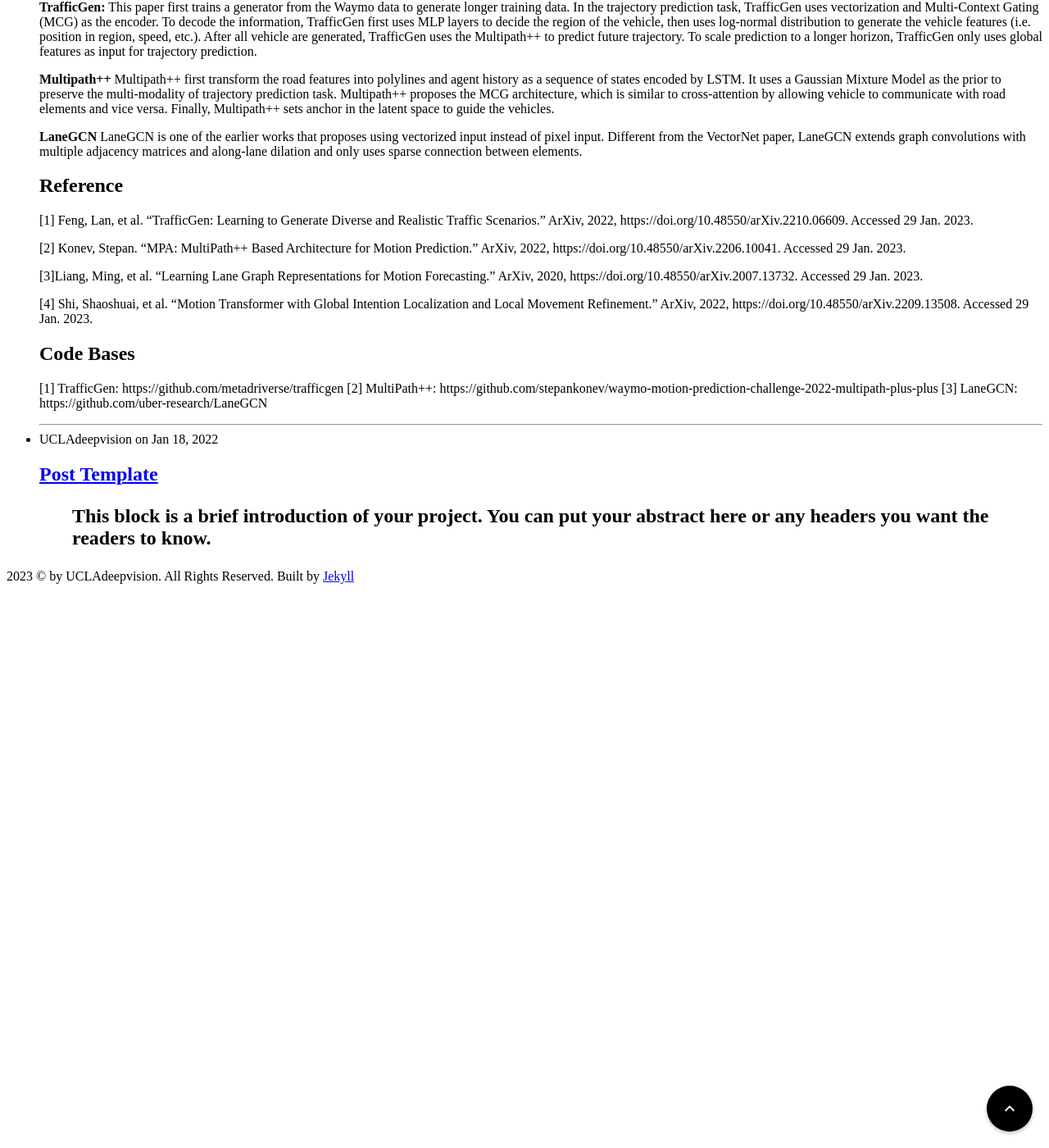
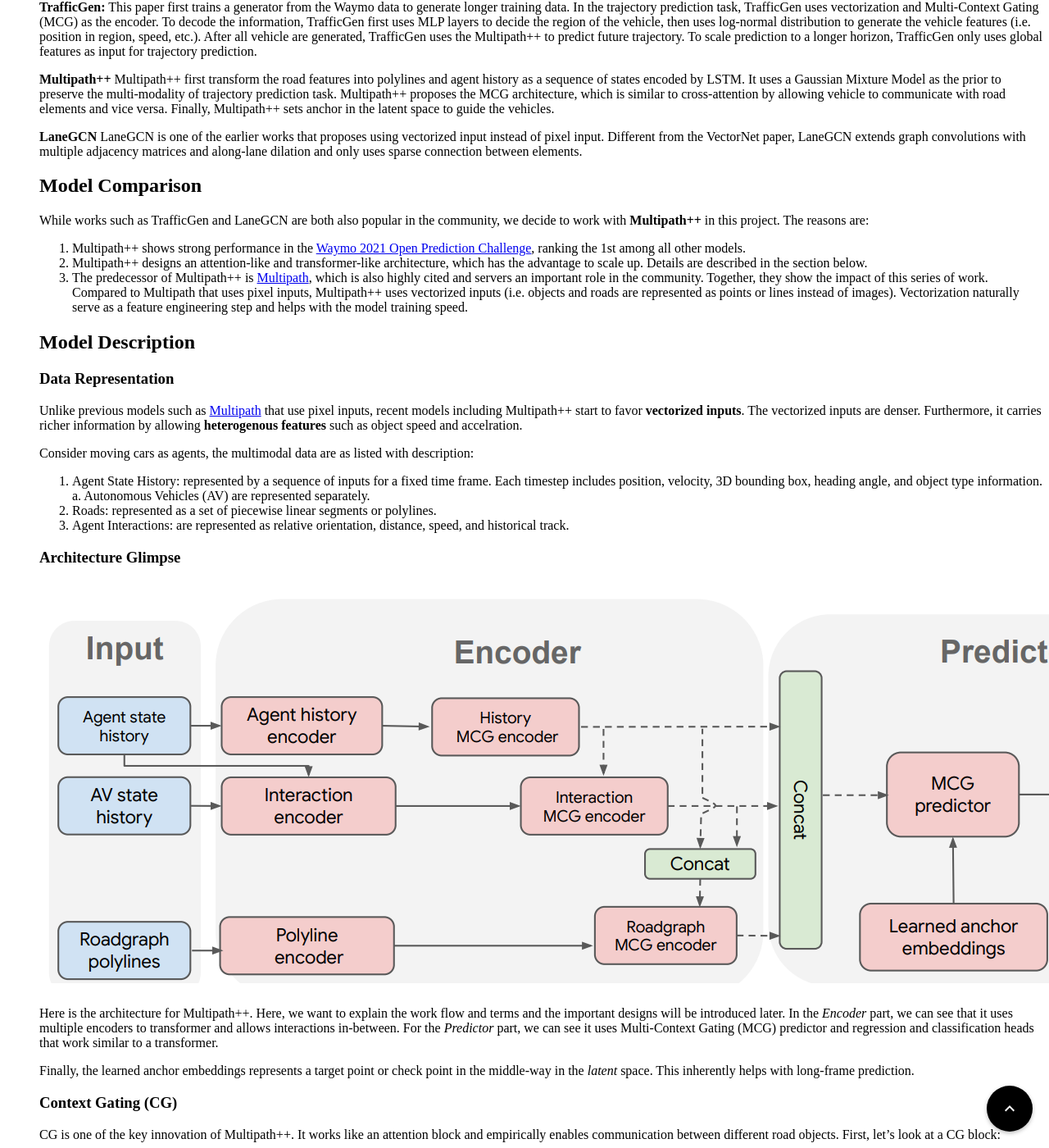
Before and after one commit to UCLAdeepvision/CS188-Projects-2023Winter, a Jekyll site: the page built from index.html, in a window 1280 px wide and 1400 px high, scrolled down 477 px. Shown: the whole window at 82% size. Built offline with Jekyll 4.4.1, drawn with Linux system fonts in a browser that asks for light colours; some of the changed text lies outside the part shown.

Commit message:
model descriptions

```diff
--- a/_posts/2023-01-27-team03-trajectory_pred_plan.md
+++ b/_posts/2023-01-27-team03-trajectory_pred_plan.md
@@ -17,7 +17,6 @@
 **TrafficGen:**
 This paper first trains a generator from the Waymo data to generate longer training data. In the trajectory prediction task, TrafficGen uses vectorization and Multi-Context Gating (MCG) as the encoder. To decode the information, TrafficGen first uses MLP layers to decide the region of the vehicle, then uses log-normal distribution to generate the vehicle features (i.e. position in region, speed, etc.). After all vehicle are generated, TrafficGen uses the Multipath++ to predict future trajectory. To scale prediction to a longer horizon, TrafficGen only uses global features as input for trajectory prediction.
 
-
 **Multipath++**
 Multipath++ first transform the road features into polylines and agent history as a sequence of states encoded by LSTM. It uses a Gaussian Mixture Model as the prior to preserve the multi-modality of trajectory prediction task. Multipath++ proposes the MCG architecture, which is similar to cross-attention by allowing vehicle to communicate with road elements and vice versa. Finally, Multipath++ sets anchor in the latent space to guide the vehicles.
 
@@ -25,14 +24,55 @@
 LaneGCN is one of the earlier works that proposes using vectorized input instead of pixel input. Different from the VectorNet paper, LaneGCN extends graph convolutions with multiple adjacency matrices and along-lane dilation and only uses sparse connection between elements.
 
 
+## Model Comparison
+
+While works such as TrafficGen and LaneGCN are both also popular in the community, we decide to work with **Multipath++** in this project. The reasons are:
+
+1. Multipath++ shows strong performance in the [Waymo 2021 Open Prediction Challenge](https://waymo.com/open/challenges/2021/motion-prediction/), ranking the 1st among all other models.
+2. Multipath++ designs an attention-like and transformer-like architecture, which has the advantage to scale up. Details are described in the section below.
+3. The predecessor of Multipath++ is [Multipath](https://arxiv.org/abs/1910.05449), which is also highly cited and servers an important role in the community. Together, they show the impact of this series of work. Compared to Multipath that uses pixel inputs, Multipath++ uses vectorized inputs (i.e. objects and roads are represented as points or lines instead of images). Vectorization naturally serve as a feature engineering step and helps with the model training speed.
+
+## Model Description
+### Data Representation
+Unlike previous models such as [Multipath](https://arxiv.org/abs/1910.05449) that use pixel inputs, recent models including Multipath++ start to favor **vectorized inputs**. The vectorized inputs are denser. Furthermore, it carries richer information by allowing **heterogenous features** such as object speed and accelration.
+
+Consider moving cars as agents, the multimodal data are as listed with description:
+1. Agent State History: represented by a sequence of inputs for a fixed time frame. Each timestep includes position, velocity, 3D bounding box, heading angle, and object type information.
+a. Autonomous Vehicles (AV) are represented separately.
+2. Roads: represented as a set of piecewise linear segments or polylines.
+3. Agent Interactions: are represented as relative orientation, distance, speed, and historical track.
+
+### Architecture Glimpse
+
+![image info](../assets/images/team03/multipath++_overall.png)
+Here is the architecture for Multipath++. Here, we want to explain the work flow and terms and the important designs will be introduced later. In the *Encoder* part, we can see that it uses multiple encoders to transformer and allows interactions in-between. For the *Predictor* part, we can see it uses Multi-Context Gating (MCG) predictor and regression and classification heads that work similar to a transformer.
+
+Finally, the learned anchor embeddings represents a target point or check point in the middle-way in the *latent* space. This inherently helps with long-frame prediction.
 
 
+### Context Gating (CG)
+CG is one of the key innovation of Multipath++. It works like an attention block and empirically enables communication between different road objects. First, let's look at a CG block:
+![image info](../assets/images/team03/single_cg.png)
+The inputs of a CG block include **both** n states and m contexts. A CG block passes input states and context information respectively through MLP. Eventually, it aggregates the element-wise multiplication through mean or max pooling.
+In comparison to Cross-Attention on the left, CG is computationally cheaper by summarizing the two kinds of inputs first, then aggregating the summarized value.
+
+### Multi-Context Gating (MCG)
+![image info](../assets/images/team03/multi_cg.png)
+As a single CG Block is comparable to attention, the MCG blocks are comparable to transformer, which simply involves *many* stacked CG Blocks. However, MCG keeps the **running mean** or residual network information.
+
+### Encoders
+We briefly introduce the encoders network architectures:
+1. Agent History Encoder includes two LSTM networks and one MCG Block.
+    * One LSTM encodes position data while the other encodes position difference data.
+    * The MCG Block
+    * Empirically, two LSTM might help to capture velocity *and* accelration.
+2.
 
 ## Reference
 
 [1] Feng, Lan, et al. "TrafficGen: Learning to Generate Diverse and Realistic Traffic Scenarios." ArXiv, 2022,  https://doi.org/10.48550/arXiv.2210.06609. Accessed 29 Jan. 2023.
 
-[2] Konev, Stepan. "MPA: MultiPath++ Based Architecture for Motion Prediction." ArXiv, 2022,  https://doi.org/10.48550/arXiv.2206.10041. Accessed 29 Jan. 2023.
+[2] Varadarajan et al. "MultiPath++: Efficient Information Fusion and Trajectory Aggregation for Behavior Prediction." ArXiv, 2022,  https://arxiv.org/abs/2111.14973. Accessed 29 Jan. 2023.
 
 [3]Liang, Ming, et al. "Learning Lane Graph Representations for Motion Forecasting." ArXiv, 2020,  https://doi.org/10.48550/arXiv.2007.13732. Accessed 29 Jan. 2023.
 
```
Also changed, not shown: assets/images/team03/multi_cg.png (added), assets/images/team03/multipath++_overall.png (added), assets/images/team03/single_cg.png (added).
